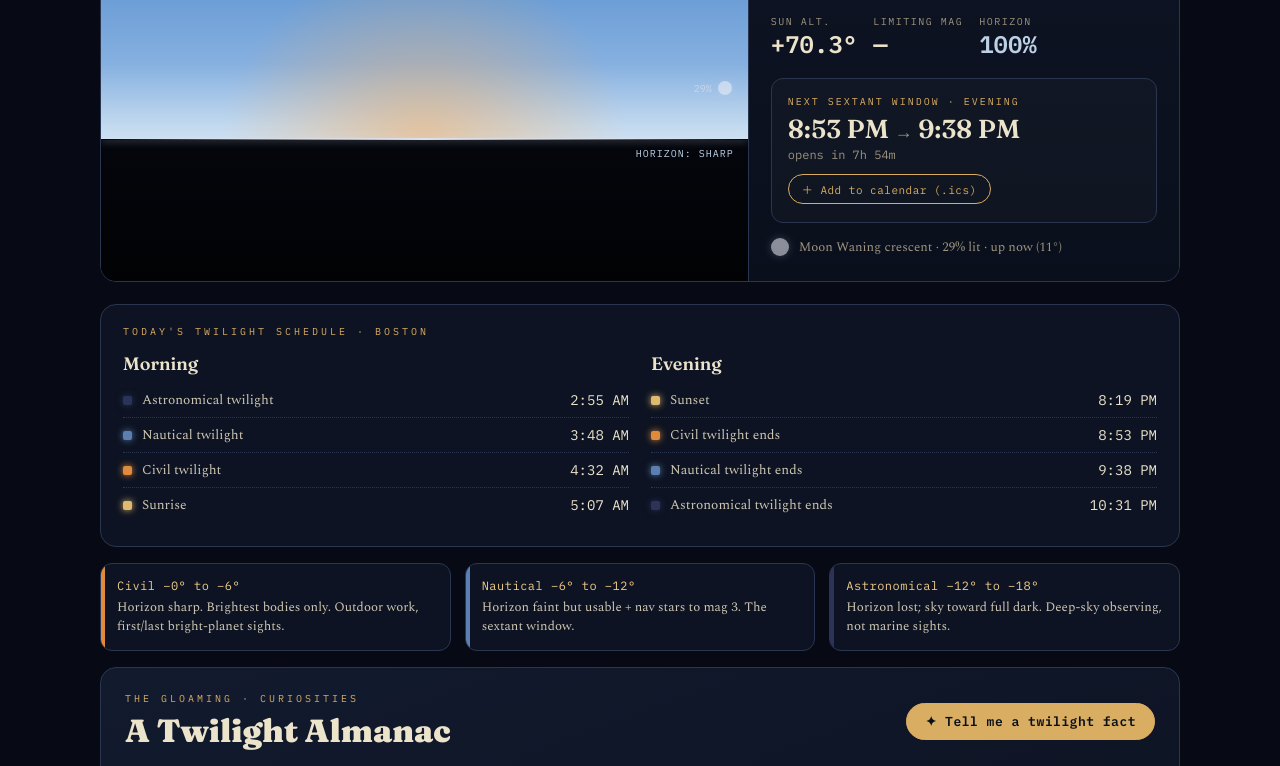
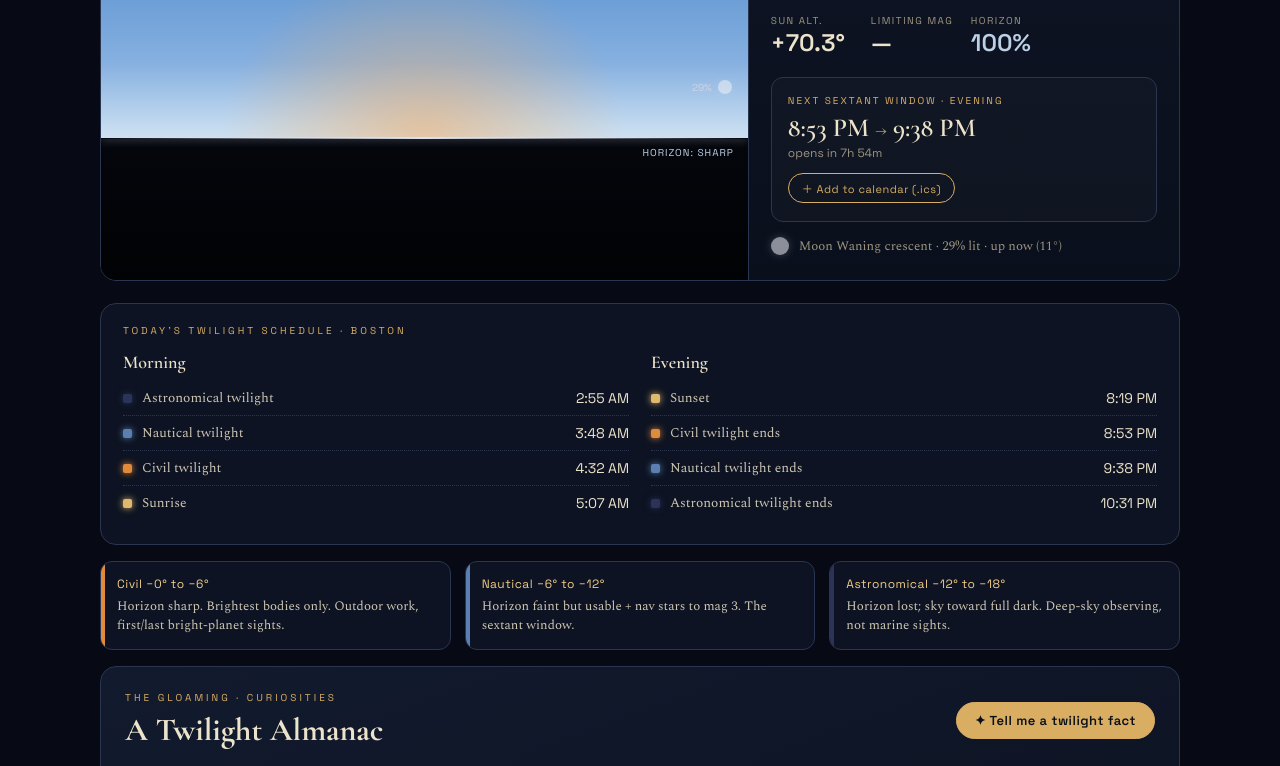
Before and after one commit to bergeronK/Twilight, a plain HTML site: page index.html in a window 1280 px wide. Shown: the part 379-1145 px from the top of the page. Drawn offline with nearby package versions, Linux system fonts and the light colour scheme; no server answers.

Commit message:
Add files via upload

```diff
--- a/index.html
+++ b/index.html
@@ -1042,11 +1042,11 @@ function RealtimeTwilight() {
   };
   const sunY = Math.max(6, Math.min(96, horizonY - live.alt * 1.15));
   const css = `
-    @import url('https://fonts.googleapis.com/css2?family=Fraunces:opsz,wght@9..144,400;9..144,600;9..144,900&family=Spectral:wght@300;400;500&family=IBM+Plex+Mono:wght@400;500;600&display=swap');
+    @import url('https://fonts.googleapis.com/css2?family=Cormorant+Garamond:ital,wght@0,400;0,600;0,700;1,400&family=Space+Grotesk:wght@400;500;600&family=Spectral:wght@300;400;500&display=swap');
     @keyframes twk{0%,100%{opacity:var(--o)}50%{opacity:calc(var(--o)*.45)}}
     .twk{animation:twk var(--d) ease-in-out infinite}
     *{box-sizing:border-box}
-    .rtbtn{font-family:'IBM Plex Mono',monospace;font-size:11px;letter-spacing:.5px;border-radius:20px;padding:6px 13px;cursor:pointer;border:1px solid ${C.brass};background:transparent;color:${C.brass};transition:.15s}
+    .rtbtn{font-family:'Space Grotesk',sans-serif;font-size:11px;letter-spacing:.5px;border-radius:20px;padding:6px 13px;cursor:pointer;border:1px solid ${C.brass};background:transparent;color:${C.brass};transition:.15s}
     .rtbtn:hover{background:${C.brass};color:#0a1018}
     .rtbtn.solid{background:${C.brass};color:#0a1018;font-weight:600}
     .rt-sky{min-height:380px}
@@ -1084,7 +1084,7 @@ function RealtimeTwilight() {
     }
   }, React.createElement("div", {
     style: {
-      fontFamily: "'IBM Plex Mono',monospace",
+      fontFamily: "'Space Grotesk',sans-serif",
       fontSize: 11,
       letterSpacing: 5,
       color: C.brass,
@@ -1092,7 +1092,7 @@ function RealtimeTwilight() {
     }
   }, "Live Nautical Almanac"), React.createElement("h1", {
     style: {
-      fontFamily: "'Fraunces',serif",
+      fontFamily: "'Cormorant Garamond',Georgia,serif",
       fontWeight: 900,
       fontSize: "clamp(26px,5.4vw,50px)",
       lineHeight: .98,
@@ -1116,13 +1116,13 @@ function RealtimeTwilight() {
     }
   }, React.createElement("span", {
     style: {
-      fontFamily: "'Fraunces',serif",
+      fontFamily: "'Cormorant Garamond',Georgia,serif",
       fontSize: 22,
       fontWeight: 600
     }
   }, "\uD83D\uDCCD ", loc.name), React.createElement("span", {
     style: {
-      fontFamily: "'IBM Plex Mono',monospace",
+      fontFamily: "'Space Grotesk',sans-serif",
       fontSize: 11,
       color: C.inkDim
     }
@@ -1147,7 +1147,7 @@ function RealtimeTwilight() {
     onClick: () => setPickerOpen(v => !v)
   }, "Set location \u25BE")), geoMsg && React.createElement("div", {
     style: {
-      fontFamily: "'IBM Plex Mono',monospace",
+      fontFamily: "'Space Grotesk',sans-serif",
       fontSize: 11,
       color: C.inkDim,
       marginTop: 8
@@ -1158,7 +1158,7 @@ function RealtimeTwilight() {
     }
   }, React.createElement("div", {
     style: {
-      fontFamily: "'IBM Plex Mono',monospace",
+      fontFamily: "'Space Grotesk',sans-serif",
       fontSize: 10,
       letterSpacing: 2,
       color: C.brass,
@@ -1183,7 +1183,7 @@ function RealtimeTwilight() {
     placeholder: "e.g. 02108",
     "aria-label": "US ZIP code",
     style: {
-      fontFamily: "'IBM Plex Mono',monospace",
+      fontFamily: "'Space Grotesk',sans-serif",
       fontSize: 15,
       letterSpacing: 1,
       width: 130,
@@ -1203,13 +1203,13 @@ function RealtimeTwilight() {
     }
   }, zipBusy ? "…" : "Go"), zipMsg && React.createElement("span", {
     style: {
-      fontFamily: "'IBM Plex Mono',monospace",
+      fontFamily: "'Space Grotesk',sans-serif",
       fontSize: 11,
       color: zipMsg.includes("…") ? C.inkDim : "#c99"
     }
   }, zipMsg)), React.createElement("div", {
     style: {
-      fontFamily: "'IBM Plex Mono',monospace",
+      fontFamily: "'Space Grotesk',sans-serif",
       fontSize: 10,
       letterSpacing: 2,
       color: C.brass,
@@ -1293,7 +1293,7 @@ function RealtimeTwilight() {
       left: `${s.x}%`,
       top: `${s.y / 58 * horizonY}%`,
       transform: "translate(8px,-50%)",
-      fontFamily: "'IBM Plex Mono',monospace",
+      fontFamily: "'Space Grotesk',sans-serif",
       fontSize: 10,
       color: C.brassHi,
       textShadow: "0 0 6px #000",
@@ -1329,7 +1329,7 @@ function RealtimeTwilight() {
       top: `${horizonY}%`,
       right: 14,
       transform: "translateY(8px)",
-      fontFamily: "'IBM Plex Mono',monospace",
+      fontFamily: "'Space Grotesk',sans-serif",
       fontSize: 10,
       letterSpacing: 1,
       color: live.hv > 0.1 ? "#bcd0e6" : "#5a6478"
@@ -1355,7 +1355,7 @@ function RealtimeTwilight() {
     }
   }), React.createElement("span", {
     style: {
-      fontFamily: "'IBM Plex Mono',monospace",
+      fontFamily: "'Space Grotesk',sans-serif",
       fontSize: 10,
       color: C.brass
     }
@@ -1371,7 +1371,7 @@ function RealtimeTwilight() {
     }
   }, React.createElement("span", {
     style: {
-      fontFamily: "'IBM Plex Mono',monospace",
+      fontFamily: "'Space Grotesk',sans-serif",
       fontSize: 10,
       color: "#cdd6e4"
     }
@@ -1392,7 +1392,7 @@ function RealtimeTwilight() {
     }
   }, React.createElement("div", {
     style: {
-      fontFamily: "'IBM Plex Mono',monospace",
+      fontFamily: "'Space Grotesk',sans-serif",
       fontSize: 10,
       letterSpacing: 3,
       color: C.brass,
@@ -1400,7 +1400,7 @@ function RealtimeTwilight() {
     }
   }, "Right Now"), React.createElement("div", {
     style: {
-      fontFamily: "'Fraunces',serif",
+      fontFamily: "'Cormorant Garamond',Georgia,serif",
       fontWeight: 900,
       fontSize: 34,
       color: meta.color,
@@ -1442,7 +1442,7 @@ function RealtimeTwilight() {
     }
   }, React.createElement("div", {
     style: {
-      fontFamily: "'IBM Plex Mono',monospace",
+      fontFamily: "'Space Grotesk',sans-serif",
       fontSize: 10,
       letterSpacing: 2,
       color: C.brass,
@@ -1450,7 +1450,7 @@ function RealtimeTwilight() {
     }
   }, win ? win.open ? "Window open now" : `Next sextant window · ${win.kind.toLowerCase()}` : "Sextant window"), win ? React.createElement(React.Fragment, null, React.createElement("div", {
     style: {
-      fontFamily: "'Fraunces',serif",
+      fontFamily: "'Cormorant Garamond',Georgia,serif",
       fontSize: 26,
       fontWeight: 600,
       margin: "5px 0 2px"
@@ -1462,7 +1462,7 @@ function RealtimeTwilight() {
     }
   }, "\u2192"), " ", fmtT(win.e, loc.tz)), React.createElement("div", {
     style: {
-      fontFamily: "'IBM Plex Mono',monospace",
+      fontFamily: "'Space Grotesk',sans-serif",
       fontSize: 12,
       color: win.open ? C.brassHi : C.inkDim
     }
@@ -1516,7 +1516,7 @@ function RealtimeTwilight() {
     }
   }, React.createElement("div", {
     style: {
-      fontFamily: "'IBM Plex Mono',monospace",
+      fontFamily: "'Space Grotesk',sans-serif",
       fontSize: 10,
       letterSpacing: 3,
       color: C.brass,
@@ -1581,7 +1581,7 @@ function RealtimeTwilight() {
     }
   }), React.createElement("div", {
     style: {
-      fontFamily: "'IBM Plex Mono',monospace",
+      fontFamily: "'Space Grotesk',sans-serif",
       fontSize: 12,
       color: C.brassHi,
       letterSpacing: .5
@@ -1614,7 +1614,7 @@ function RealtimeTwilight() {
     }
   }, React.createElement("div", null, React.createElement("div", {
     style: {
-      fontFamily: "'IBM Plex Mono',monospace",
+      fontFamily: "'Space Grotesk',sans-serif",
       fontSize: 10,
       letterSpacing: 3,
       color: C.brass,
@@ -1622,7 +1622,7 @@ function RealtimeTwilight() {
     }
   }, "The Gloaming \xB7 Curiosities"), React.createElement("h2", {
     style: {
-      fontFamily: "'Fraunces',serif",
+      fontFamily: "'Cormorant Garamond',Georgia,serif",
       fontWeight: 900,
       fontSize: "clamp(22px,4vw,32px)",
       margin: "6px 0 0"
@@ -1661,7 +1661,7 @@ function RealtimeTwilight() {
   }, React.createElement("span", {
     style: {
       display: "inline-block",
-      fontFamily: "'IBM Plex Mono',monospace",
+      fontFamily: "'Space Grotesk',sans-serif",
       fontSize: 10,
       letterSpacing: 1.5,
       textTransform: "uppercase",
@@ -1673,7 +1673,7 @@ function RealtimeTwilight() {
     }
   }, FACTS[factIdx].tag), React.createElement("h3", {
     style: {
-      fontFamily: "'Fraunces',serif",
+      fontFamily: "'Cormorant Garamond',Georgia,serif",
       fontWeight: 600,
       fontSize: "clamp(20px,3.4vw,27px)",
       margin: "12px 0 10px",
@@ -1691,7 +1691,7 @@ function RealtimeTwilight() {
   }, FACTS[factIdx].body), React.createElement("div", {
     style: {
       marginTop: 16,
-      fontFamily: "'IBM Plex Mono',monospace",
+      fontFamily: "'Space Grotesk',sans-serif",
       fontSize: 10.5,
       color: C.inkDim,
       letterSpacing: 1
@@ -1700,7 +1700,7 @@ function RealtimeTwilight() {
     style: {
       maxWidth: 1080,
       margin: "16px auto 0",
-      fontFamily: "'IBM Plex Mono',monospace",
+      fontFamily: "'Space Grotesk',sans-serif",
       fontSize: 10.5,
       color: C.inkDim,
       lineHeight: 1.6
@@ -1718,7 +1718,7 @@ function RO({
     }
   }, React.createElement("div", {
     style: {
-      fontFamily: "'IBM Plex Mono',monospace",
+      fontFamily: "'Space Grotesk',sans-serif",
       fontSize: 10,
       letterSpacing: 1.5,
       color: C.inkDim,
@@ -1726,7 +1726,7 @@ function RO({
     }
   }, label), React.createElement("div", {
     style: {
-      fontFamily: "'IBM Plex Mono',monospace",
+      fontFamily: "'Space Grotesk',sans-serif",
       fontSize: 24,
       fontWeight: 600,
       color: accent || C.ink,
@@ -1763,7 +1763,7 @@ function EventCol({
   const rows = order.map(k => events.find(e => e.key === k && e.dir === dir)).filter(Boolean);
   return React.createElement("div", null, React.createElement("div", {
     style: {
-      fontFamily: "'Fraunces',serif",
+      fontFamily: "'Cormorant Garamond',Georgia,serif",
       fontSize: 18,
       fontWeight: 600,
       marginBottom: 8
@@ -1799,7 +1799,7 @@ function EventCol({
     }
   }, dir === "up" ? LABELS[e.key] : LABELS_PM[e.key]), React.createElement("span", {
     style: {
-      fontFamily: "'IBM Plex Mono',monospace",
+      fontFamily: "'Space Grotesk',sans-serif",
       fontSize: 14,
       color: C.ink
     }
@@ -2141,7 +2141,7 @@ function TwilightEphemeris() {
     backdropFilter: "blur(6px)"
   };
   const labelSt = {
-    font: "600 11px 'IBM Plex Mono',monospace",
+    font: "600 11px 'Space Grotesk',sans-serif",
     letterSpacing: ".12em",
     textTransform: "uppercase",
     color: dim
@@ -2154,7 +2154,7 @@ function TwilightEphemeris() {
     background: "rgba(8,11,26,.7)",
     border: "1px solid rgba(120,140,200,.22)",
     borderRadius: 9,
-    font: "16px 'IBM Plex Mono',monospace",
+    font: "16px 'Space Grotesk',sans-serif",
     outline: "none"
   };
   const btn = {
@@ -2162,7 +2162,7 @@ function TwilightEphemeris() {
     padding: "10px 16px",
     borderRadius: 10,
     border: "none",
-    font: "600 13px 'IBM Plex Mono',monospace",
+    font: "600 13px 'Space Grotesk',sans-serif",
     letterSpacing: ".04em"
   };
   const stars = useMemo(() => Array.from({
@@ -2233,7 +2233,7 @@ function TwilightEphemeris() {
   }, "Observatory \xB7 Solar Almanac"), /*#__PURE__*/React.createElement("h1", {
     style: {
       margin: "6px 0 0",
-      font: "600 clamp(34px,6vw,58px)/1 'Fraunces',serif",
+      font: "600 clamp(34px,6vw,58px)/1 'Cormorant Garamond',Georgia,serif",
       letterSpacing: "-.01em",
       color: ink
     }
@@ -2285,7 +2285,7 @@ function TwilightEphemeris() {
       marginTop: 6,
       fontSize: 12,
       color: dim,
-      fontFamily: "'IBM Plex Mono',monospace"
+      fontFamily: "'Space Grotesk',sans-serif"
     }
   }, geoMsg), /*#__PURE__*/React.createElement("div", {
     style: {
@@ -2354,14 +2354,14 @@ function TwilightEphemeris() {
     }
   })), /*#__PURE__*/React.createElement("span", null, /*#__PURE__*/React.createElement("div", {
     style: {
-      font: "500 14px 'IBM Plex Mono',monospace",
+      font: "500 14px 'Space Grotesk',sans-serif",
       color: ink
     }
   }, "Daylight saving (+1h)"), /*#__PURE__*/React.createElement("div", {
     style: {
       fontSize: 12,
       color: dim,
-      fontFamily: "'IBM Plex Mono',monospace"
+      fontFamily: "'Space Grotesk',sans-serif"
     }
   }, "Active offset \xB7 ", tzLabel))), /*#__PURE__*/React.createElement("div", {
     style: {
@@ -2439,12 +2439,12 @@ function TwilightEphemeris() {
   }, /*#__PURE__*/React.createElement("h2", {
     style: {
       margin: 0,
-      font: "600 19px 'Fraunces',serif",
+      font: "600 19px 'Cormorant Garamond',Georgia,serif",
       color: ink
     }
   }, "Solar altitude through the day"), /*#__PURE__*/React.createElement("span", {
     style: {
-      font: "12px 'IBM Plex Mono',monospace",
+      font: "12px 'Space Grotesk',sans-serif",
       color: dim
     }
   }, valid ? `${latN.toFixed(2)}\u00B0, ${lonN.toFixed(2)}\u00B0 \u00B7 ${dateStr}` : "enter valid coordinates")), !valid ? /*#__PURE__*/React.createElement("div", {
@@ -2519,7 +2519,7 @@ function TwilightEphemeris() {
     y: Yc(a) + 3,
     textAnchor: "end",
     style: {
-      font: "10px 'IBM Plex Mono',monospace",
+      font: "10px 'Space Grotesk',sans-serif",
       fill: a === 0 ? gold : dim
     }
   }, a, "\xB0"))), [0, 3, 6, 9, 12, 15, 18, 21, 24].map(h => /*#__PURE__*/React.createElement("g", {
@@ -2536,7 +2536,7 @@ function TwilightEphemeris() {
     y: H - padB + 16,
     textAnchor: "middle",
     style: {
-      font: "10px 'IBM Plex Mono',monospace",
+      font: "10px 'Space Grotesk',sans-serif",
       fill: dim
     }
   }, pad2(h), ":00"))), bands.map((b, i) => {
@@ -2551,7 +2551,7 @@ function TwilightEphemeris() {
       y: y + h / 2 + 3,
       textAnchor: "end",
       style: {
-        font: "9px 'IBM Plex Mono',monospace",
+        font: "9px 'Space Grotesk',sans-serif",
         fill: "rgba(220,228,255,.45)",
         letterSpacing: ".08em",
         textTransform: "uppercase"
@@ -2599,14 +2599,14 @@ function TwilightEphemeris() {
     x: "8",
     y: "17",
     style: {
-      font: "600 11px 'IBM Plex Mono',monospace",
+      font: "600 11px 'Space Grotesk',sans-serif",
       fill: ink
     }
   }, pad2(Math.floor(hover.mLocal / 60)), ":", pad2(Math.round(hover.mLocal % 60)), " \xA0 ", hover.alt.toFixed(1), "\xB0"), /*#__PURE__*/React.createElement("text", {
     x: "8",
     y: "32",
     style: {
-      font: "10px 'IBM Plex Mono',monospace",
+      font: "10px 'Space Grotesk',sans-serif",
       fill: gold
     }
   }, hover.phase))))), valid && /*#__PURE__*/React.createElement("div", {
@@ -2629,7 +2629,7 @@ function TwilightEphemeris() {
   }, "\uD83C\uDF0C Astronomical dark window (tonight)"), /*#__PURE__*/React.createElement("div", {
     style: {
       marginTop: 4,
-      font: "500 17px 'IBM Plex Mono',monospace",
+      font: "500 17px 'Space Grotesk',sans-serif",
       color: ink
     }
   }, darkStart != null ? `${fmtLocal(darkStart, offMin)} \u2192 ${fmtLocal(darkEnd, offMin)}` : "No true darkness \u2014 sun stays above \u221218\u00B0")), /*#__PURE__*/React.createElement("div", {
@@ -2640,7 +2640,7 @@ function TwilightEphemeris() {
     style: labelSt
   }, "Duration"), /*#__PURE__*/React.createElement("div", {
     style: {
-      font: "600 22px 'Fraunces',serif",
+      font: "600 22px 'Cormorant Garamond',Georgia,serif",
       color: gold
     }
   }, durStr(darkDur)))), valid && /*#__PURE__*/React.createElement("div", {
@@ -2676,27 +2676,27 @@ function TwilightEphemeris() {
       }
     }, name), /*#__PURE__*/React.createElement("div", {
       style: {
-        font: "11px 'IBM Plex Mono',monospace",
+        font: "11px 'Space Grotesk',sans-serif",
         color: dim
       }
     }, sub)), /*#__PURE__*/React.createElement("div", {
       style: {
         textAlign: "right",
-        font: "600 18px 'IBM Plex Mono',monospace",
+        font: "600 18px 'Space Grotesk',sans-serif",
         color: e.none ? dim : isNoon ? gold : ink
       }
     }, e.none === "above" ? "\u2014 high" : e.none === "below" ? "\u2014 low" : fmtLocal(e.utc, offMin)));
   }), /*#__PURE__*/React.createElement("div", {
     style: {
       padding: "10px 14px",
-      font: "11px 'IBM Plex Mono',monospace",
+      font: "11px 'Space Grotesk',sans-serif",
       color: dim,
       textAlign: "right"
     }
   }, "Times in ", tzLabel, ". \u201C\u2014 high\u201D = sun never sinks that low; \u201C\u2014 low\u201D = sun never climbs that high.")))), /*#__PURE__*/React.createElement("footer", {
     style: {
       marginTop: 28,
-      font: "11px 'IBM Plex Mono',monospace",
+      font: "11px 'Space Grotesk',sans-serif",
       color: dim,
       lineHeight: 1.7
     }
@@ -2720,7 +2720,7 @@ function TwilightApp() {
   }, []);
 
   const tabStyle = active => ({
-    fontFamily: "'IBM Plex Mono',monospace",
+    fontFamily: "'Space Grotesk',sans-serif",
     fontSize: 12,
     letterSpacing: 1,
     padding: "9px 20px",
@@ -2751,7 +2751,7 @@ function TwilightApp() {
         style: {
           marginLeft: "auto",
           marginRight: 14,
-          fontFamily: "'IBM Plex Mono',monospace",
+          fontFamily: "'Space Grotesk',sans-serif",
           fontSize: 10,
           color: "#4a5a7a",
           letterSpacing: 0.5,
```
